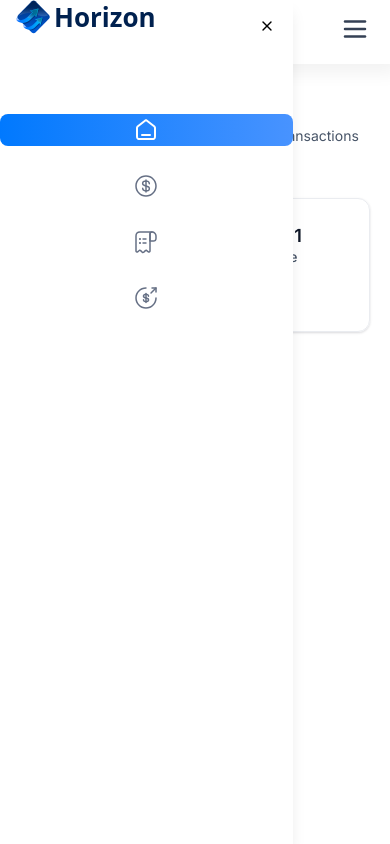
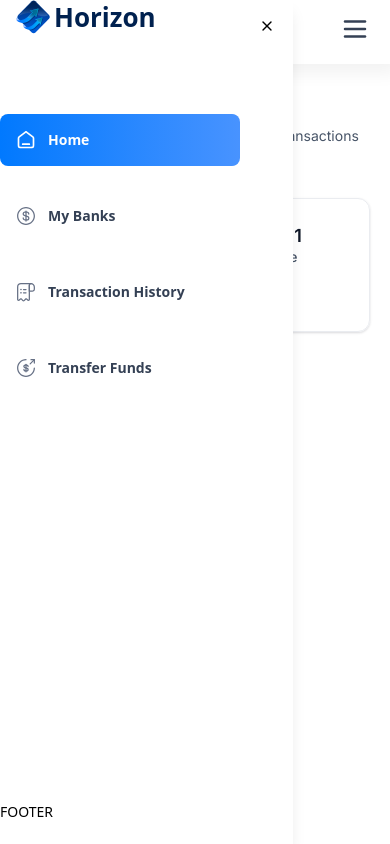
Before and after one commit to F-erno4004/BankingApp-Nextjs-, a Next.js app: page / in a window 390 px wide. Both pictures are taken after a click on the button 355 px from the left and 29 px from the top of the page. Built offline with nearby package versions, Linux system fonts and the light colour scheme.

Commit message:
Refactor MobileNav component: update link styles and improve accessibility

```diff
--- a/components/ui/MobileNav.tsx
+++ b/components/ui/MobileNav.tsx
@@ -46,25 +46,28 @@ const MobileNav = ({user}:MobileNavProps) => {
 
                       return(
                         <SheetClose asChild key={item.route}>
-                          <Link href={item.route} key={item.label} className={cn('sidebar-link', {'bg-bank-gradient': isActive})}>
-                              <div className='relative size-6'>
+                          <Link href={item.route} key={item.label} className={cn('mobilenav-sheet_close w-full', {'bg-bank-gradient': isActive})}>
                                   <Image
                                       src={item.imgURL}
                                       alt={item.label}
-                                      fill
+                                      width={20}
+                                      height={20}
                                       className={cn({'brightness-[3] invert-0':isActive})}
 
                                   />
-                              </div>
-                              <p className={cn('sidebar-label',{'!text-white':isActive})}>{item.label}</p>
+                              <p className={cn('text-16 font-semibold text-black-2',{'!text-white':isActive})}>{item.label}</p>
                           </Link>
                         </SheetClose>
 
                       )
                   })}
+
+                  USER
                 </nav>
 
               </SheetClose>
+
+              FOOTER
 
             </div>
 
```
